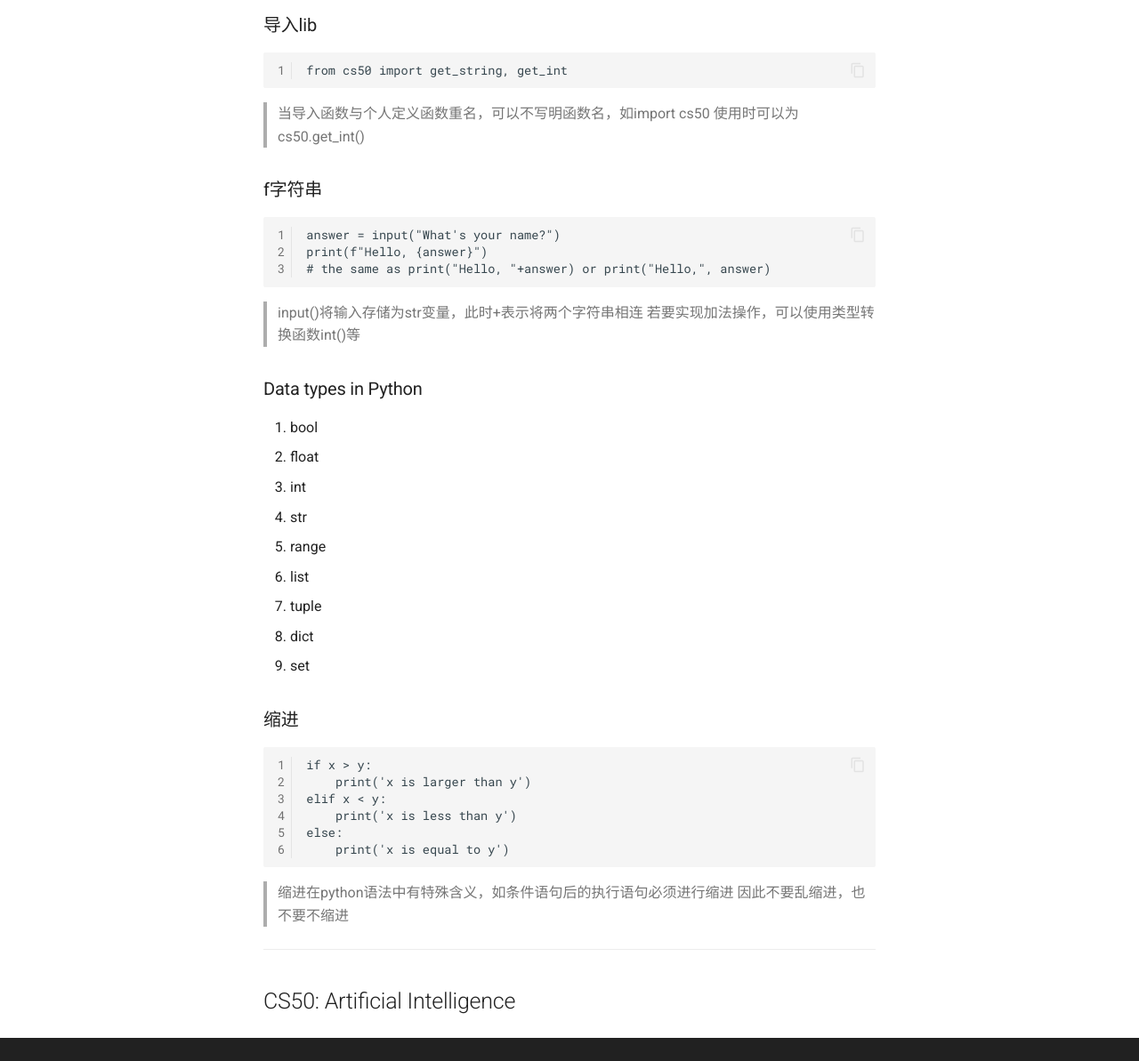
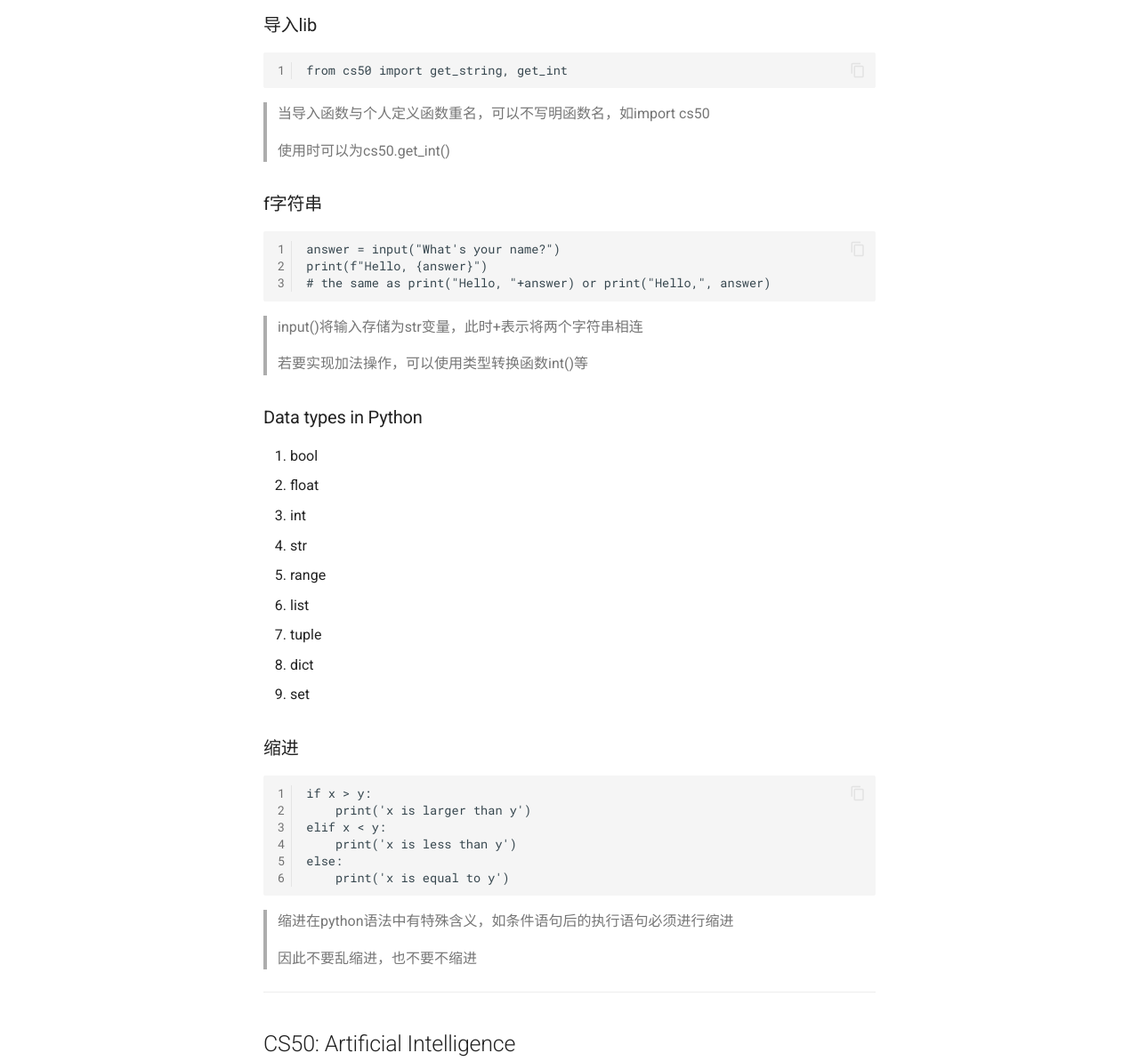
Before and after one commit to C1fton/Clifton-s-Mkdocs-Page, a plain HTML site: page cs50/index.html in a window 1280 px wide. Shown: the part 449-1642 px from the top of the page at 89% size. Drawn offline with Linux system fonts and the light colour scheme; no server answers.

Commit message:
Deployed  with MkDocs version: 1.5.3

```diff
--- a/cs50/index.html
+++ b/cs50/index.html
@@ -1052,8 +1052,8 @@
 <div class="language-text highlight"><pre><span></span><code><a id="__codelineno-1-1" name="__codelineno-1-1"></a><a href="#__codelineno-1-1"><span class="linenos" data-linenos="1 "></span></a>from cs50 import get_string, get_int
 </code></pre></div>
 <blockquote>
-<p>当导入函数与个人定义函数重名，可以不写明函数名，如import cs50
-使用时可以为cs50.get_int()</p>
+<p>当导入函数与个人定义函数重名，可以不写明函数名，如import cs50</p>
+<p>使用时可以为cs50.get_int()</p>
 </blockquote>
 <h3 id="f">f字符串<a class="headerlink" href="#f" title="Permanent link">&para;</a></h3>
 <div class="language-text highlight"><pre><span></span><code><a id="__codelineno-2-1" name="__codelineno-2-1"></a><a href="#__codelineno-2-1"><span class="linenos" data-linenos="1 "></span></a>answer = input(&quot;What&#39;s your name?&quot;)
@@ -1061,8 +1061,8 @@
 <a id="__codelineno-2-3" name="__codelineno-2-3"></a><a href="#__codelineno-2-3"><span class="linenos" data-linenos="3 "></span></a># the same as print(&quot;Hello, &quot;+answer) or print(&quot;Hello,&quot;, answer)
 </code></pre></div>
 <blockquote>
-<p>input()将输入存储为str变量，此时+表示将两个字符串相连
-若要实现加法操作，可以使用类型转换函数int()等</p>
+<p>input()将输入存储为str变量，此时+表示将两个字符串相连</p>
+<p>若要实现加法操作，可以使用类型转换函数int()等</p>
 </blockquote>
 <h3 id="data-types-in-python">Data types in Python<a class="headerlink" href="#data-types-in-python" title="Permanent link">&para;</a></h3>
 <ol>
@@ -1085,8 +1085,8 @@
 <a id="__codelineno-3-6" name="__codelineno-3-6"></a><a href="#__codelineno-3-6"><span class="linenos" data-linenos="6 "></span></a>    print(&#39;x is equal to y&#39;)
 </code></pre></div>
 <blockquote>
-<p>缩进在python语法中有特殊含义，如条件语句后的执行语句必须进行缩进
-因此不要乱缩进，也不要不缩进</p>
+<p>缩进在python语法中有特殊含义，如条件语句后的执行语句必须进行缩进</p>
+<p>因此不要乱缩进，也不要不缩进</p>
 </blockquote>
 <hr />
 <h2 id="cs50-artificial-intelligence">CS50: Artificial Intelligence<a class="headerlink" href="#cs50-artificial-intelligence" title="Permanent link">&para;</a></h2>
```
Also changed, not shown: search/search_index.json (+1 -1 lines), 1 other file.
